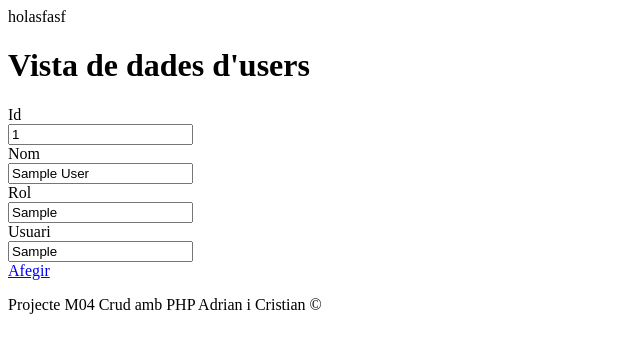
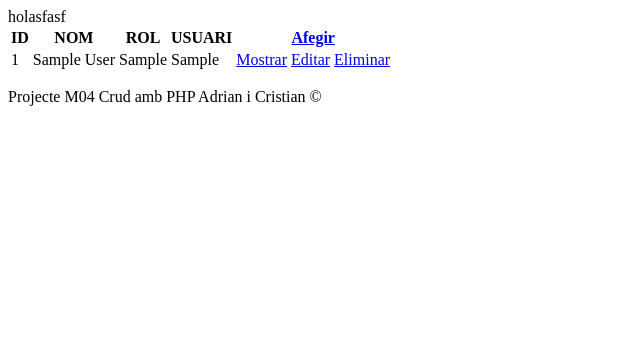
Before and after one commit to CristianAltGr/crudPHP, a PHP site: page / in a window 1280 px wide. Shown: the top 353 px of the page, without its empty margins (0-640 px from the left). Run offline with PHP 8.4, Linux system fonts and the light colour scheme; data comes from the database, SQL or seed files in the repository; tables that the repository leaves empty hold one stand-in row (values such as "Sample post").

Commit message:
asfasdaf

```diff
--- a/view/viewListUsers.php
+++ b/view/viewListUsers.php
@@ -1,40 +1,32 @@
+<div class="table-responsive-sm">
+				<table class="table table-striped">
+					<thead class="thead-dark">
+						<tr>
+							<th class="align-middle">ID</th>
+							<th class="align-middle">NOM</th>
+							<th class="align-middle">ROL</th>
+							<th class="align-middle">USUARI</th>
+							<th class="align-middle text-right"><a class="btn btn-primary" role="button" href="?action=new">Afegir</a></th>
+						</tr>
+					</thead>
+					<tbody>
+						<?php
+							foreach($users as $row) {
+								echo "<tr>";
+								echo "<td class='align-middle'>" . $row['id'] . "</td>";
+								echo "<td class='align-middle'>" . $row['nom'] . "</td>";
+								echo "<td class='align-middle'>" . $row['rol'] . "</td>";
+								echo "<td class='align-middle'>" . $row['usuari'] . "</td>";
 
-		<div class="container">
-			<div class="py-5 text-center">
-				<h1>Vista de dades d'users</h1>
-				</div>
-			<div class="alert alert-success text-center" role="alert">
-			</div>
-			<div class="text-left">
-				<form>
-					<div class="form-group row">
-						<label for="id" class="col-sm-2 col-form-label font-weight-bold">Id</label>
-						<div class="col-sm-10">
-							<input type="text" readonly class="form-control-plaintext" id="id" value="<?php echo $users[0]['id']; ?>">
-						</div>
-					</div>
-					<div class="form-group row">
-						<label for="nom" class="col-sm-2 col-form-label font-weight-bold">Nom</label>
-						<div class="col-sm-10">
-							<input type="text" readonly class="form-control-plaintext" id="Nom" value="<?php echo $users[0]['nom']; ?>">
-						</div>
-					</div>
-					<div class="form-group row">
-						<label for="Data_naixement" class="col-sm-2 col-form-label font-weight-bold">Rol</label>
-						<div class="col-sm-10">
-							<input type="text" readonly class="form-control-plaintext" id="Data_naixement" value="<?php echo $users[0]['rol']; ?>">
-						</div>
-					</div>
-
-					<div class="form-group row">
-						<label for="ensenyament" class="col-sm-2 col-form-label font-weight-bold">Usuari</label>
-						<div class="col-sm-10">
-							<input type="text" readonly class="form-control-plaintext" id="ensenyament" value="<?php echo $users[0]['usuari']; ?>">
-						</div>
-					</div>
-					<div class="text-right">
-						<a class="btn btn-primary" role="button" href="./index.php">Afegir</a>
-					</div>
-				</form>
+								echo "<td class='align-middle'>";
+								echo "<a class='btn btn-success' role='button' href='?action=show&id=".$row['id']."'>Mostrar</a> ";
+								echo "<a class='btn btn-warning' role='button' href='?action=edit&id=".$row['id']."'>Editar</a> ";
+								echo "<a class='btn btn-danger' role='button' href='?action=delete&id=".$row['id']."'>Eliminar</a> ";
+								echo "</td>";
+								echo "</tr>";
+							}
+						?>
+					</tbody>
+				</table>
 			</div>
 		</div>
```
Also changed, not shown: view/viewNewUser.php (+44 -0 lines).
